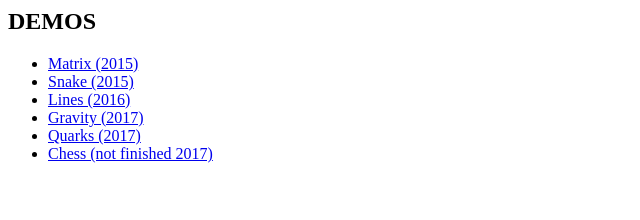
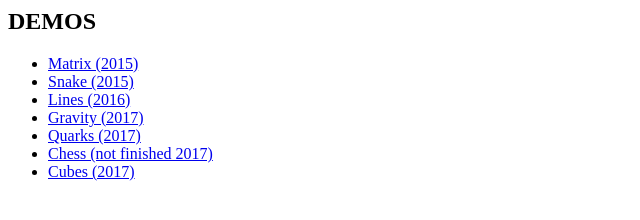
Before and after one commit to gluschenko/demos, a plain HTML site: page src/index.html in a window 1280 px wide. Shown: the whole page, without its empty margins (0-640 px from the left). Drawn offline with Linux system fonts and the light colour scheme.

Commit message:
Link to Cubes

```diff
--- a/src/index.html
+++ b/src/index.html
@@ -24,5 +24,8 @@
 		<li>
 		    <a href="/chess/index.html">Chess (not finished 2017)</a>
 		</li>
+		<li>
+		    <a href="/webgl-cubes/index.html">Cubes (2017)</a>
+		</li>
 	</ul>
 </body>
```
Also changed, not shown: src/webgl-cubes/index.html (renamed from src/webgl-cubes/WebGL.html).
